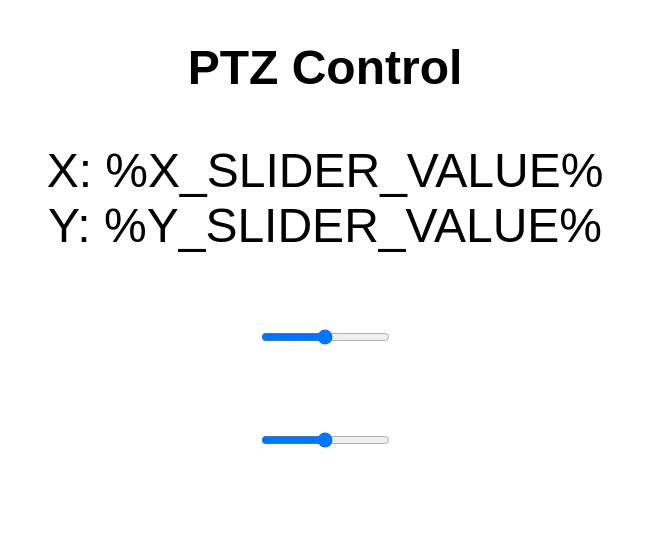
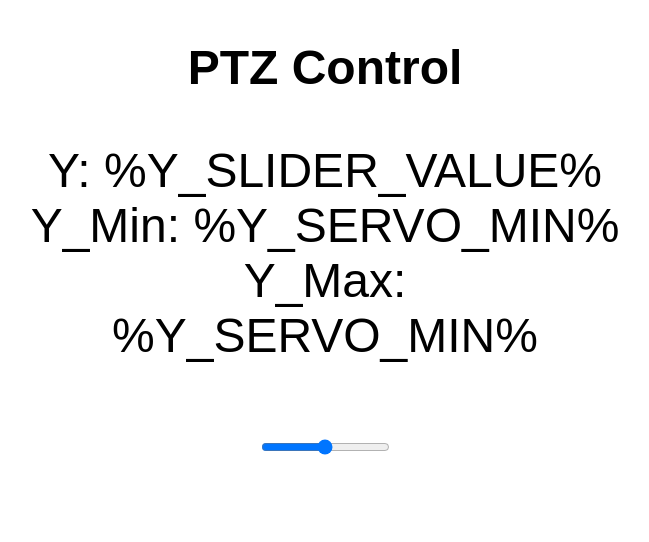
Before and after one commit to MichelfrancisBustillos/MotionPlatform, a plain HTML site: page data/index.html in a window 1280 px wide. Shown: the whole page, without its empty margins (315-964 px from the left). Drawn offline with Linux system fonts and the light colour scheme.

Commit message:
Slider moves servo but cannot get data from script

```diff
--- a/data/index.html
+++ b/data/index.html
@@ -15,11 +15,14 @@
     <body>
         <h2>PTZ Control</h2>
         <p>
-            <span id="x_slider_text">X: %X_SLIDER_VALUE%</span>
-            <span id="y_slider_text">Y: %Y_SLIDER_VALUE%</span>
+            Y:
+            <span id="y_slider_text">%Y_SLIDER_VALUE%</span>
+            Y_Min:
+            <span id="y_slider_min">%Y_SERVO_MIN%</span>
+            Y_Max:
+            <span id="y_slider_max">%Y_SERVO_MIN%</span>
         </p>
-        <p><input type="range" onchange="updateSliderPWM(this)" id="x_slider" min="%X_SERVO_MIN" max="%X_SERVO_MAX" value="%X_SLIDER_VALUE%" step="1" class="slider"></p>
-        <p><input type="range" onchange="updateSliderPWM(this)" id="y_slider" min="%Y_SERVO_MIN" max="%Y_SERVO_MAX" value="%Y_SLIDER_VALUE%" step="1" class="slider"></p>
+        <p><input type="range" onchange="updateSliderPWM(this)" id="y_slider" min="%Y_SERVO_MIN%" max="%Y_SERVO_MAX%" value="%Y_SLIDER_VALUE%" step="1" class="slider"></p>
         <script src="script.js"></script>
     </body>
 </html>
--- a/data/script.js
+++ b/data/script.js
@@ -1,6 +1,6 @@
 function updateSliderPWM(element) {
-    var sliderValue = document.getElementById("x_slider_text").value;
-    document.getElementById("x_slider_text").innerHTML = sliderValue;
+    var sliderValue = document.getElementById("y_slider").value;
+    document.getElementById("y_slider_text").innerHTML = sliderValue;
     console.log(sliderValue);
     var xhr = new XMLHttpRequest();
     xhr.open("GET", "/slider?value="+sliderValue, true);
```
Also changed, not shown: 2 other files.
